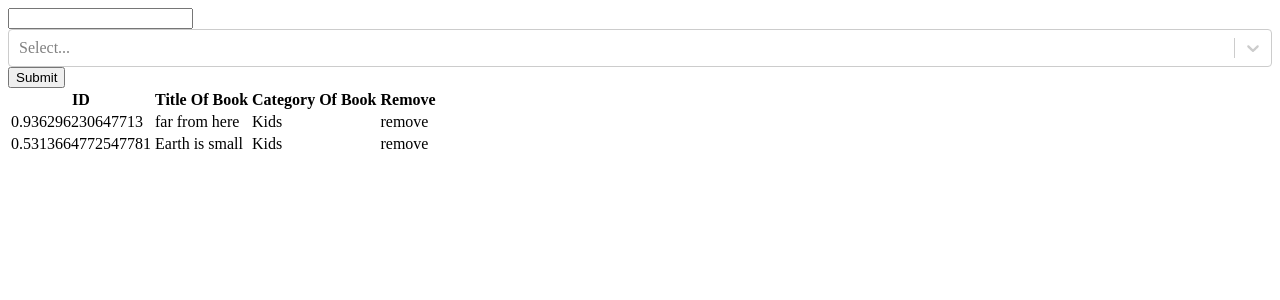
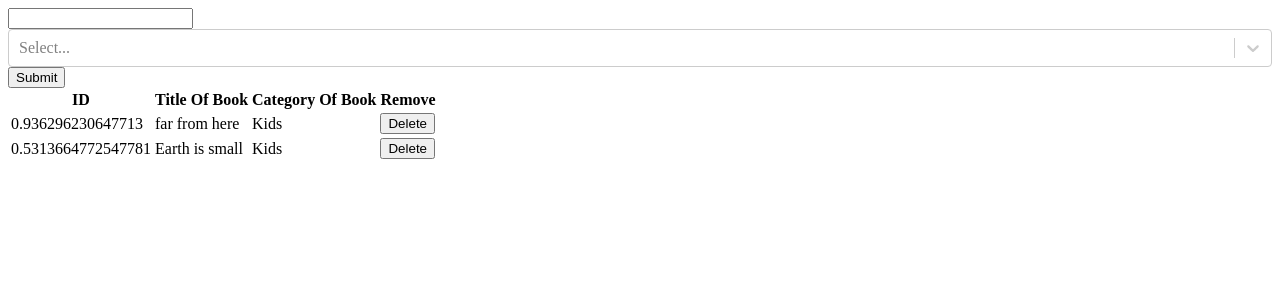
Before and after one commit to Deepakdanger/bookstore_library, a React (Create React App) app: page / in a window 1280 px wide. Shown: the top 300 px of the page. Built offline with nearby package versions, Linux system fonts and the light colour scheme.

Commit message:
Add Remove button in each book

```diff
--- a/src/components/Book.js
+++ b/src/components/Book.js
@@ -1,7 +1,7 @@
 import React from 'react';
 import PropTypes from 'prop-types';
 
-const Book = ({ book }) => {
+const Book = ({ book, removeBook }) => {
   console.log(book);
   const { bookId, title, category } = book;
   console.log(bookId, title);
@@ -17,7 +17,7 @@ const Book = ({ book }) => {
         {category}
       </td>
       <td className="displaybook_remove">
-        remove
+        <button type="button" onClick={removeBook}>Delete</button>
       </td>
     </tr>
   );
@@ -29,7 +29,7 @@ Book.propTypes = {
     title: PropTypes.string,
     category: PropTypes.string,
   }),
-
+  removeBook: PropTypes.func.isRequired,
 };
 
 Book.defaultProps = {
```
